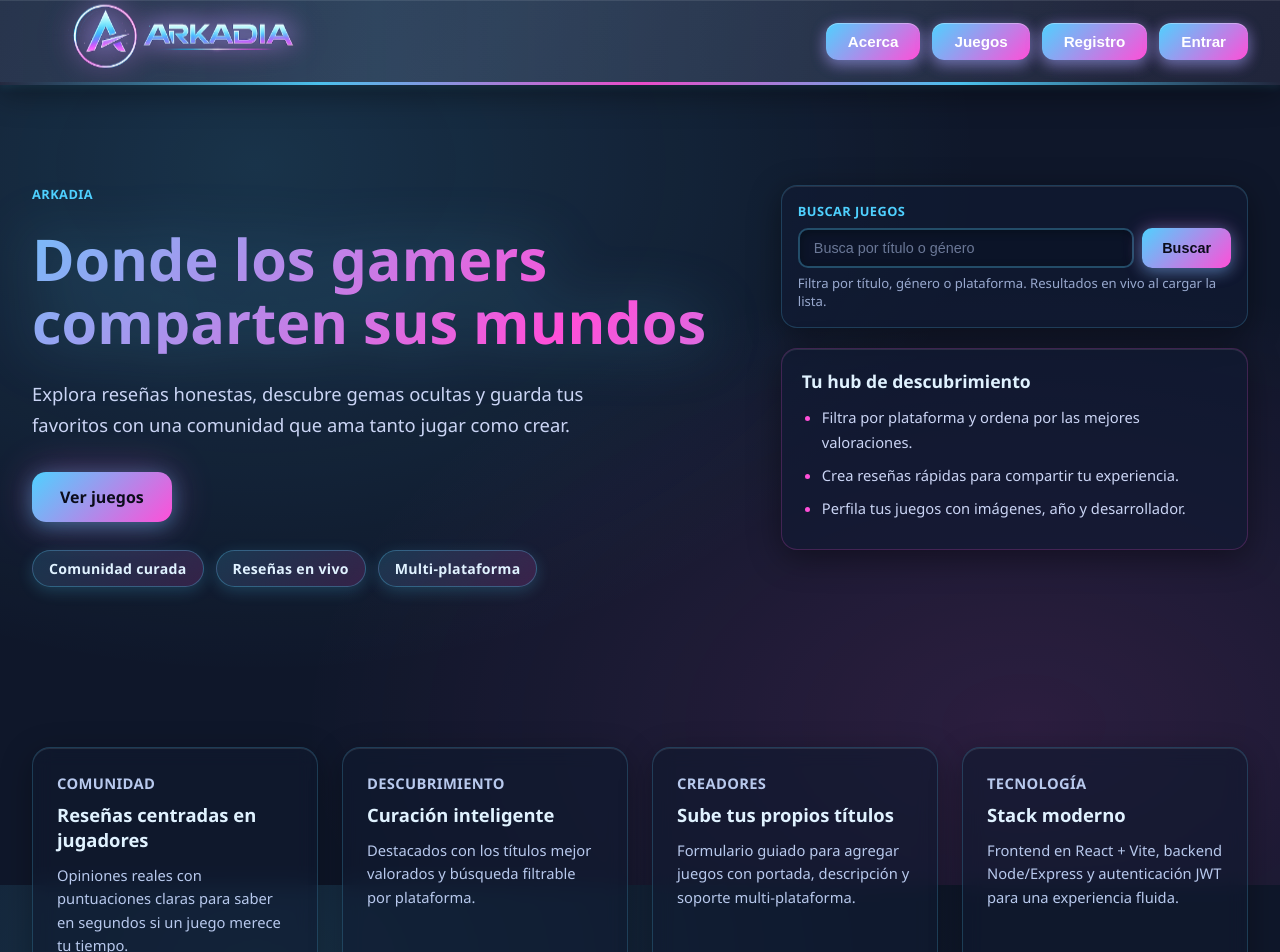
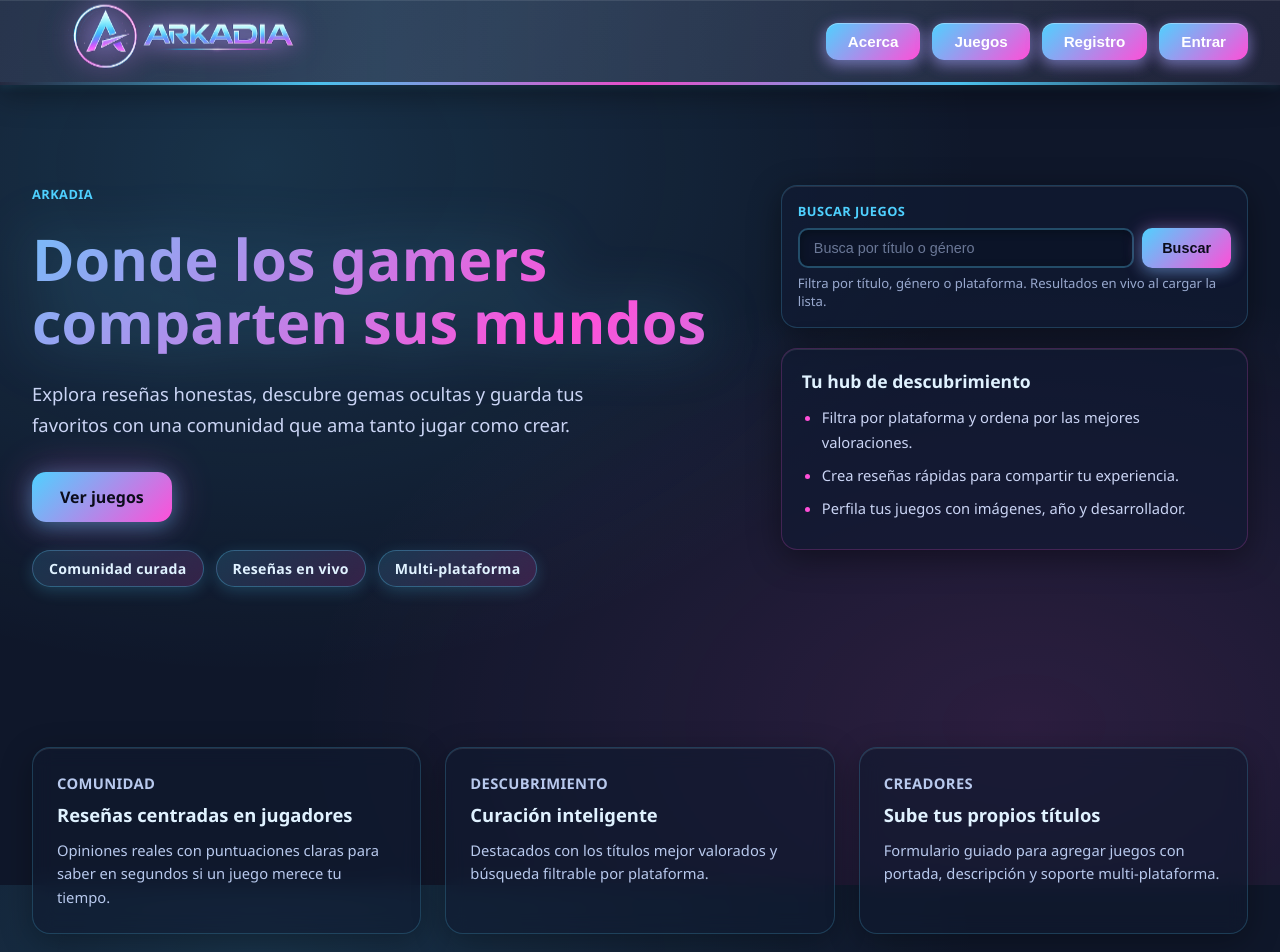
Before and after one commit to Jimix91/arkadia-gamePortal-project-frontend, a React (Vite) app: page / in a window 1280 px wide. Shown: the top 952 px of the page. Built offline with nearby package versions, Linux system fonts and the light colour scheme; no server answers.

Commit message:
refactor: update grid layout and remove redundant home card section

```diff
--- a/src/CSS/HomePage.css
+++ b/src/CSS/HomePage.css
@@ -317,8 +317,9 @@
   margin: 80px auto;
   padding: 0 32px;
   display: grid;
-  grid-template-columns: repeat(auto-fit, minmax(260px, 1fr));
+  grid-template-columns: repeat(3, 1fr);
   gap: 24px;
+  justify-items: center;
 }
 
 .home-card {
--- a/src/pages/HomePage.jsx
+++ b/src/pages/HomePage.jsx
@@ -75,11 +75,6 @@ function HomePage() {
           <h4>Sube tus propios títulos</h4>
           <p>Formulario guiado para agregar juegos con portada, descripción y soporte multi-plataforma.</p>
         </div>
-        <div className="home-card">
-          <p className="label">Tecnología</p>
-          <h4>Stack moderno</h4>
-          <p>Frontend en React + Vite, backend Node/Express y autenticación JWT para una experiencia fluida.</p>
-        </div>
       </section>
 
       <main id="top-rated" className="home-content">
```
